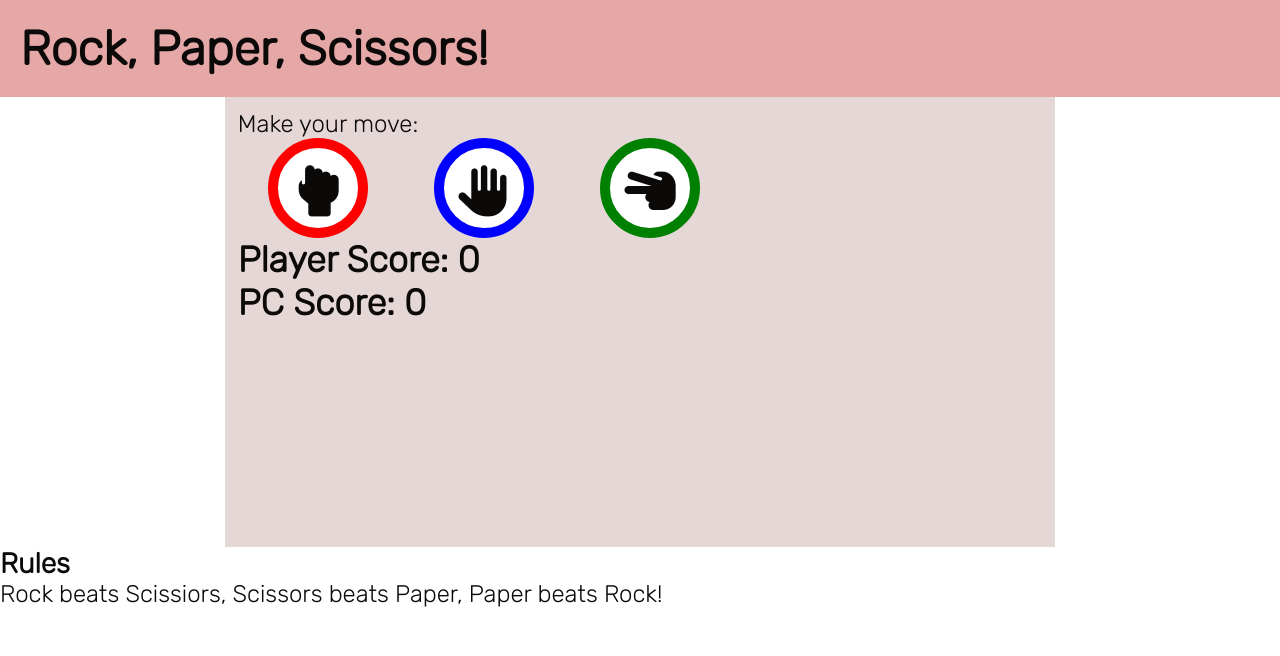
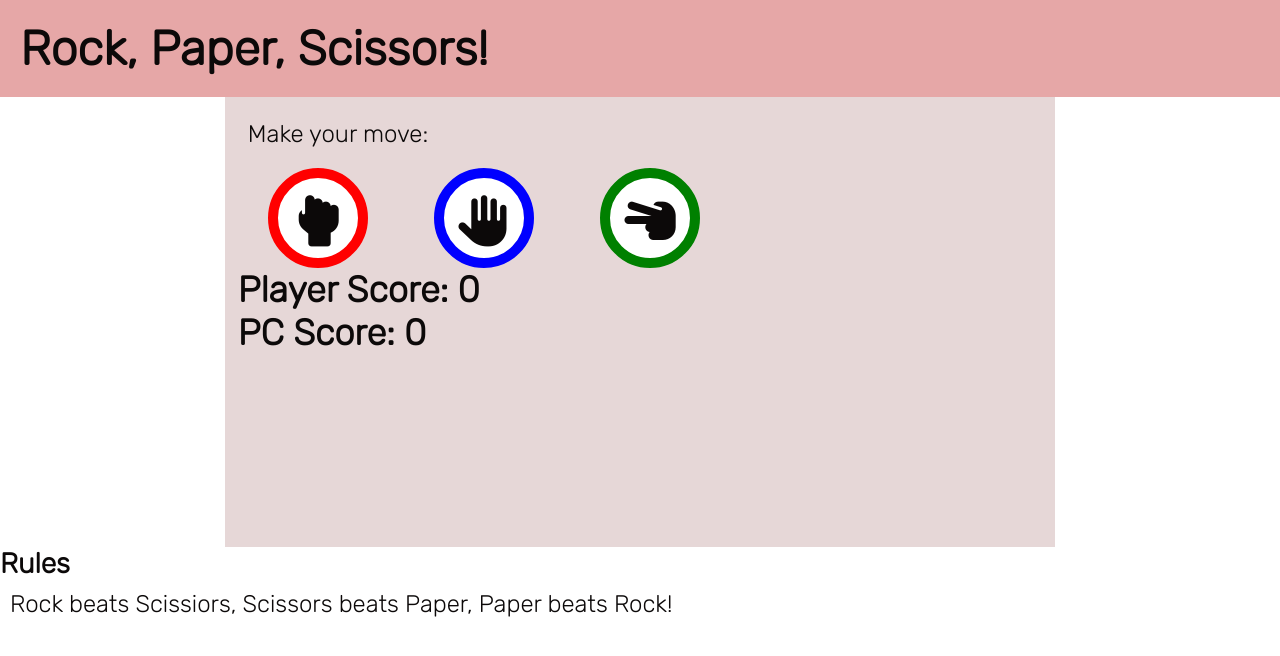
Before and after one commit to MattWass/Project-2, a plain HTML site: page index.html in a window 1280 px wide. Drawn offline with Linux system fonts and the light colour scheme.

Commit message:
updating css game area section

```diff
--- a/assets/css/style.css
+++ b/assets/css/style.css
@@ -42,6 +42,12 @@ header {
     margin-left: auto;
     margin-right: auto;
     padding: 1%;
+}
+
+p {
+    font-size: 1.5rem;
+    margin-bottom: 10px;
+    padding: 10px;
 }
 
 .score-area {
```
